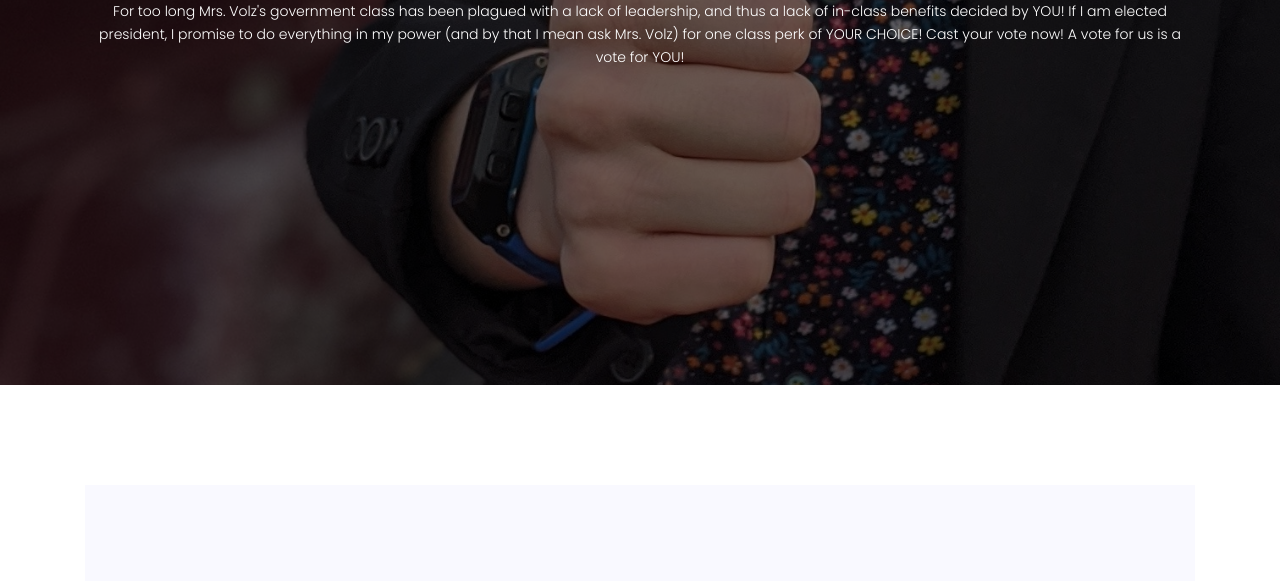
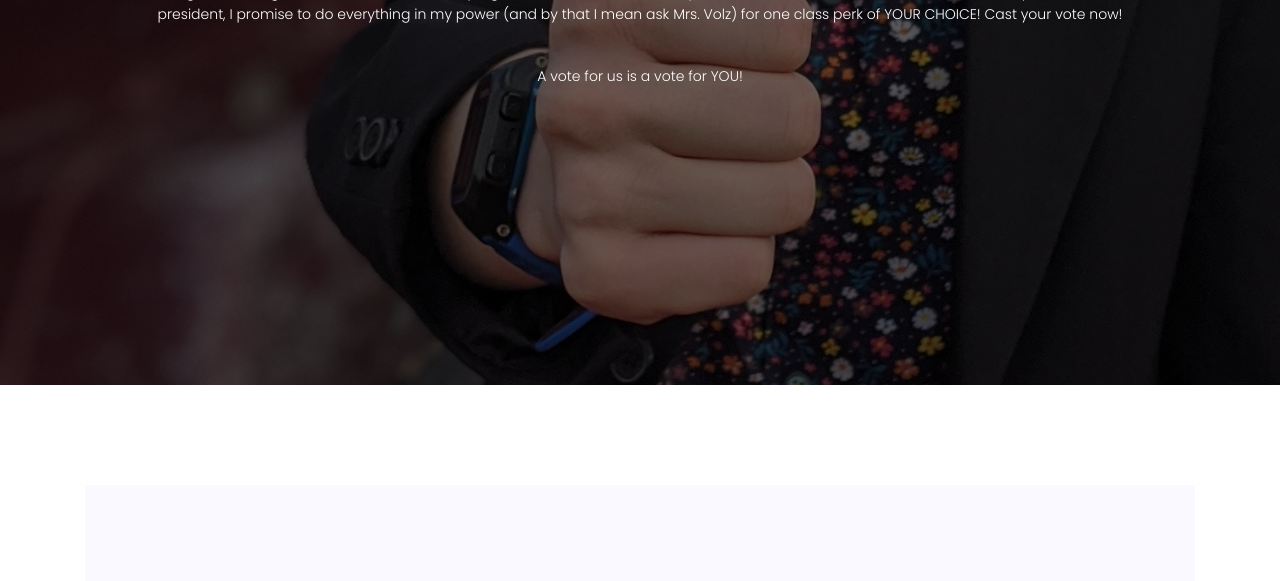
Before and after one commit to LeviOP/TravisCampaign, a plain HTML site: page index.html in a window 1280 px wide. Shown: the part 415-996 px from the top of the page. Drawn offline with nearby package versions, Linux system fonts and the light colour scheme; some packages are replaced by stand-ins of ours; a script that the page names is missing.

Commit message:
Update index.html

```diff
--- a/index.html
+++ b/index.html
@@ -43,8 +43,12 @@
 							</h1>
 							<p class="text-white">
 							For too long Mrs. Volz's government class has been plagued with a lack of leadership, and thus a lack of in-class benefits decided by YOU! If I am elected president, I promise to do everything in my power (and by that I mean ask Mrs. Volz) for one class perk of YOUR CHOICE! Cast your vote now!
-								A vote for us is a vote for YOU!
 							</p>
+							</br>
+						<p class="text-white">
+							A vote for us is a vote for YOU!
+							</p>
+
 
 						</div>
 					</div>
```
